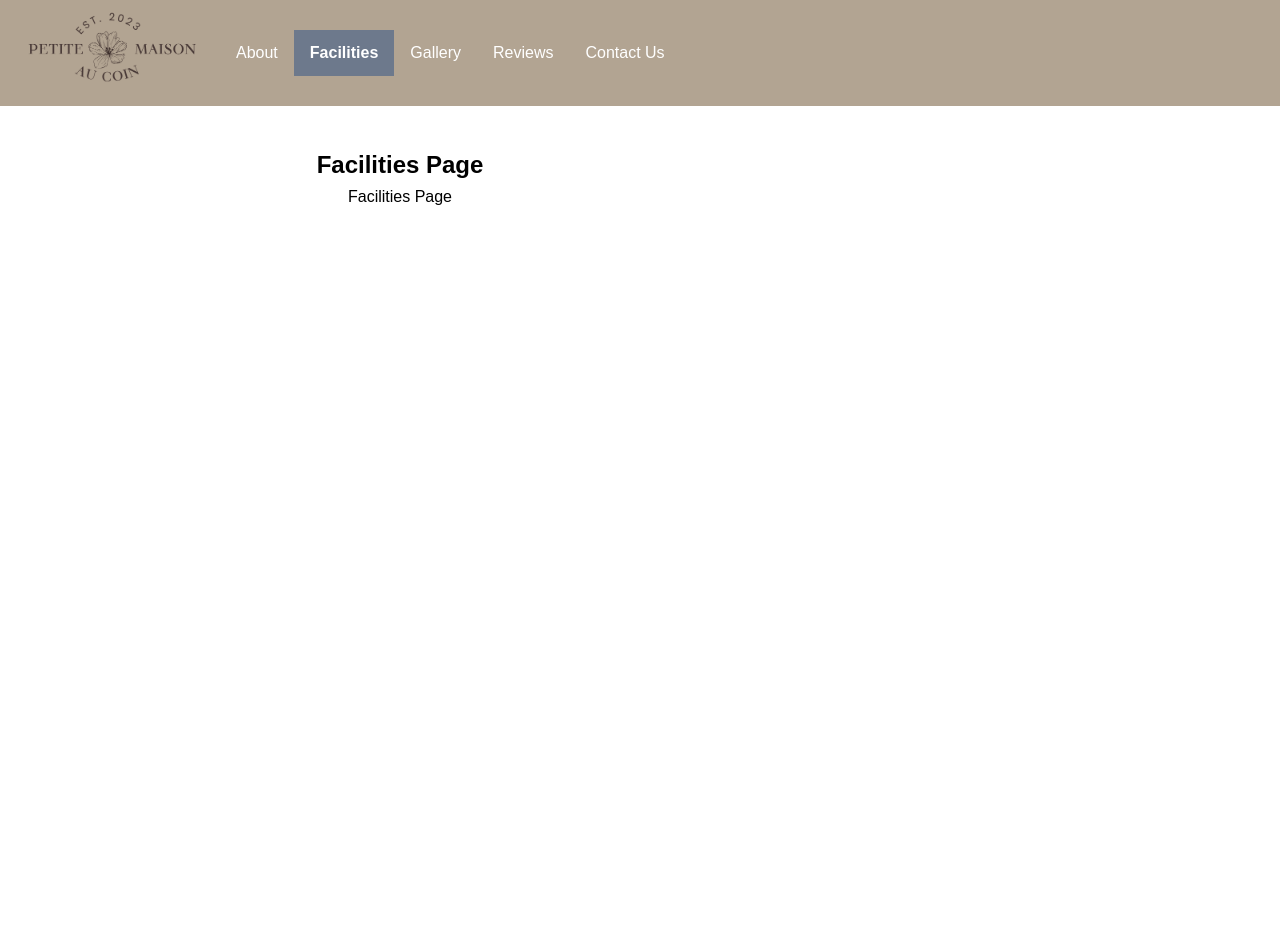
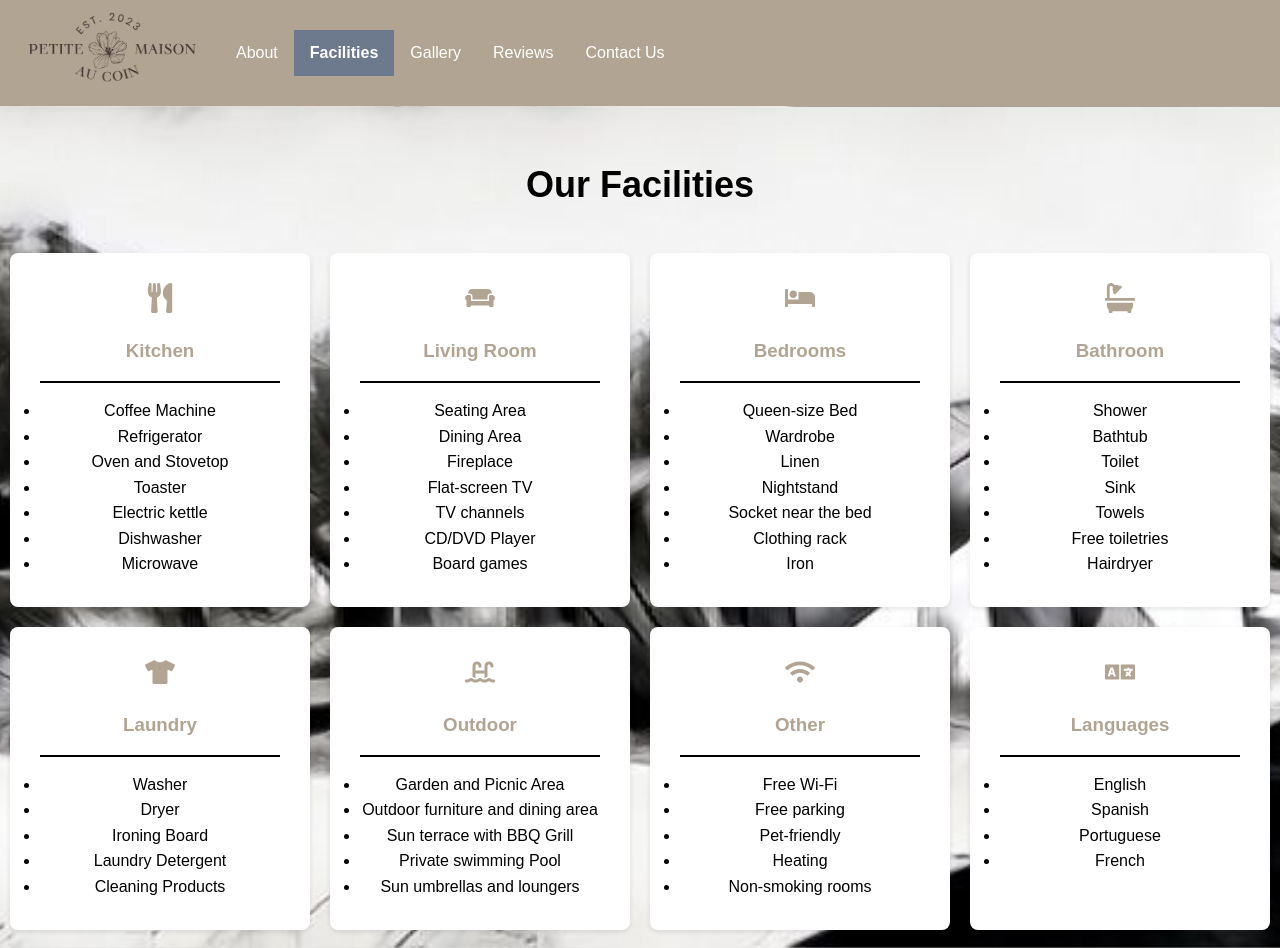
Before and after one commit to rafaelmcruzz/giteWebsiteFrontend, a React (Create React App) app in the folder frontend/: page /about in a window 1280 px wide. Both pictures are taken after a click on the button "Facilities". Before the commit the page ends 800 px from the top, so only its background shows below. Built offline with nearby package versions, Linux system fonts and the light colour scheme.

Commit message:
finished facilities page + fixed some css

```diff
--- a/frontend/package.json
+++ b/frontend/package.json
@@ -10,6 +10,7 @@
     "dotenv": "^16.4.5",
     "react": "^18.3.1",
     "react-dom": "^18.3.1",
+    "react-icons": "^5.2.1",
     "react-image-gallery": "^1.3.0",
     "react-router-dom": "^6.23.1",
     "react-scripts": "^5.0.1",
--- /dev/null
+++ b/frontend/src/Facilities.css
@@ -0,0 +1,58 @@
+.facilities-section {
+    font-family:'Roboto',  sans-serif;
+    padding: 10px;
+    text-align: center;
+    position: relative;
+}
+
+.facilities-title {
+    font-family: sans-serif;
+    font-size: 36px;
+    padding: 40px;
+
+}
+
+.facilities-section::before {
+    content: '';
+    position: absolute;
+    top: 0;
+    left: 0;
+    width: 100%;
+    height: 101%;
+    background-image: url('/public/mainBackground.jpg');
+    background-size: cover;
+    background-position: center;
+    z-index: -1;
+}
+
+.facilities-grid {
+    display: grid;
+    grid-template-columns: repeat(4, 1fr);
+    gap: 20px;
+}
+
+.facility-item {
+    background-color: #fff;
+    font-family: sans-serif;
+    padding: 30px;
+    border-radius: 8px;
+    box-shadow: 0 2px 5px rgba(0, 0, 0, 0.1);
+    text-align: center;
+}
+
+.facility-item h3 {
+    color: #B2A492;
+    margin-bottom: 15px;
+}
+
+.facility-item svg {
+    font-size: 30px;
+    margin-bottom: 15px;
+    color: #B2A492;
+}
+
+.facility-item .facility-divider {
+    margin: 15px 0;
+    border: 0;
+    border-top: 2px solid #000000;
+}
--- a/frontend/src/Facilities.js
+++ b/frontend/src/Facilities.js
@@ -1,13 +1,41 @@
 import React from 'react';
+import { FaCouch, FaUtensils, FaBed, FaBath, FaSwimmingPool, FaTshirt, FaWifi, FaLanguage } from 'react-icons/fa';
+import './Facilities.css';
+
+function FacilityItem({ title, items, icon: Icon }) {
+  return (
+    <div className="facility-item">
+      <Icon />
+      <h3>{title}</h3>
+      <hr className="facility-divider" />
+      <ul>
+        {items.map((item, index) => (
+          <li key={index}>{item}</li>
+        ))}
+      </ul>
+    </div>
+  );
+}
 
 function Facilities() {
+  const facilitiesData = [
+    { title: 'Kitchen', items: ['Coffee Machine', 'Refrigerator', 'Oven and Stovetop', 'Toaster', 'Electric kettle', 'Dishwasher', 'Microwave'], icon: FaUtensils },
+    { title: 'Living Room', items: ['Seating Area', 'Dining Area', 'Fireplace', 'Flat-screen TV', 'TV channels', 'CD/DVD Player', 'Board games'], icon: FaCouch },
+    { title: 'Bedrooms', items: ['Queen-size Bed', 'Wardrobe', 'Linen', 'Nightstand', 'Socket near the bed', 'Clothing rack', 'Iron'], icon: FaBed },
+    { title: 'Bathroom', items: ['Shower', 'Bathtub', 'Toilet', 'Sink', 'Towels', 'Free toiletries', 'Hairdryer'], icon: FaBath },
+    { title: 'Laundry', items: ['Washer', 'Dryer', 'Ironing Board', 'Laundry Detergent', 'Cleaning Products'], icon: FaTshirt },
+    { title: 'Outdoor', items: ['Garden and Picnic Area', 'Outdoor furniture and dining area', 'Sun terrace with BBQ Grill', 'Private swimming Pool', 'Sun umbrellas and loungers'], icon: FaSwimmingPool },
+    { title: 'Other', items: ['Free Wi-Fi', 'Free parking', 'Pet-friendly', 'Heating', 'Non-smoking rooms'], icon: FaWifi },
+    { title: 'Languages', items: ['English', 'Spanish', 'Portuguese', 'French'], icon: FaLanguage },
+  ];
+
   return (
     <section className="facilities-section">
-      <div className="text-overlay">
-        <h1>Facilities Page</h1>
-        <p>
-         Facilities Page
-        </p>
+      <h2 className="facilities-title">Our Facilities</h2>
+      <div className="facilities-grid">
+        {facilitiesData.map((facility, index) => (
+          <FacilityItem key={index} {...facility} />
+        ))}
       </div>
     </section>
   );
--- a/frontend/src/Gallery.css
+++ b/frontend/src/Gallery.css
@@ -1,34 +1,61 @@
+.gallery-page {
+    background-image: url("/public/mainBackground.jpg");
+    background-size: cover;
+    background-position: center;
+    min-height: 100vh;
+    padding: 40px;
+  }
+
 .gallery-container {
+    background-color: #B2A492;
+    padding: 10px;
+    border-radius: 8px;
     width: 80%;
     margin: 40px auto;
 }
 
 .image-gallery-thumbnail {
-    padding: 5px;
-    border: 1px solid #ddd;
-    cursor: pointer;
-    transition: transform 0.3s;
+    background-color: white;
+    padding: 8px;
+    border: none;
+    overflow: hidden;
+    border-radius: 8px;
+
+    transition: all 0.3s ease-in-out;
 }
 
 .image-gallery-thumbnail:hover {
     transform: scale(1.05);
+    box-shadow: 0 4px 8px rgba(0, 0, 0, 0.2);
+}
+
+.image-gallery-thumbnail img {
+    width: 100%;
+    height: auto;
+    object-fit: cover;
+    transition: opacity 0.3s ease-in-out;
+
+}
+
+.image-gallery-thumbnail:hover img {
+    opacity: 0.8;
 }
 
 .image-gallery-slide img {
-    max-width: 60%;
-    height: auto;
+    max-width: 100%;
+    height: 600px;
+    border-radius: 8px;
+    padding: 2px;
 }
-
-
 
 @media (max-width: 768px) {
     .image-gallery-thumbnail img {
-      width: 80px; /*for tablet later*/
+    width: 150px; /* tablets for later */
     }
 }
 
 @media (max-width: 480px) {
     .image-gallery-thumbnail img {
-      width: 60px; /*for mobile later*/
+      width: 100px;  /*mobiles for later */
     }
 }
--- a/frontend/src/Gallery.js
+++ b/frontend/src/Gallery.js
@@ -125,8 +125,10 @@ function Gallery() {
   ];
 
   return (
-    <div className="gallery-container">
-      <ImageGallery items={images} showFullscreenButton={false}/>
+    <div className="gallery-page">
+      <div className="gallery-container">
+        <ImageGallery items={images} showFullscreenButton={false}/>
+      </div>
     </div>
   );
 }
--- a/frontend/src/Reviews.css
+++ b/frontend/src/Reviews.css
@@ -1,7 +1,28 @@
 .reviews-section {
     text-align: center;
-    padding: 50px;
-  }
+    padding: 10px;
+    position: relative;
+}
+
+.reviews-section::before {
+    content: '';
+    position: absolute;
+    top: 0;
+    left: 0;
+    width: 100%;
+    height: 107%;
+    background-image: url('/public/mainBackground.jpg');
+    background-size: cover;
+    background-position: center;
+    z-index: -1;
+}
+
+
+.reviews-section h2 {
+    font-family: sans-serif;
+    font-size: 36px;
+    padding: 40px;
+}
 
 .reviews-grid {
     display: grid;
--- a/frontend/src/Reviews.js
+++ b/frontend/src/Reviews.js
@@ -33,7 +33,7 @@ function Reviews() {
 
   return (
     <section className="reviews-section">
-      <h2>Read what our customers say</h2>
+      <h2>Read what our customers say!</h2>
       <div className="reviews-grid">
         {reviews.map((review, index) => (
           <Review key={index} {...review} />
```
Also changed, not shown: 1 other file (tests, documents, lock files or other folders).
